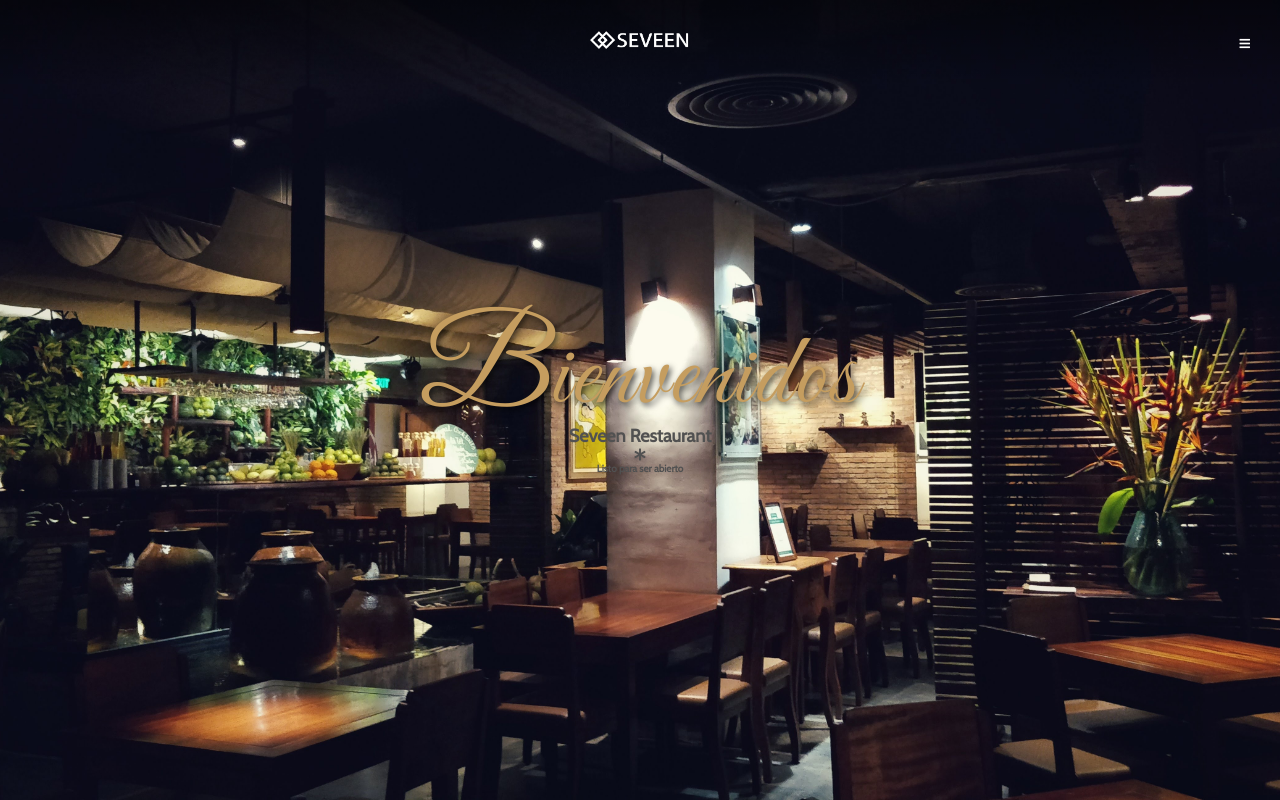
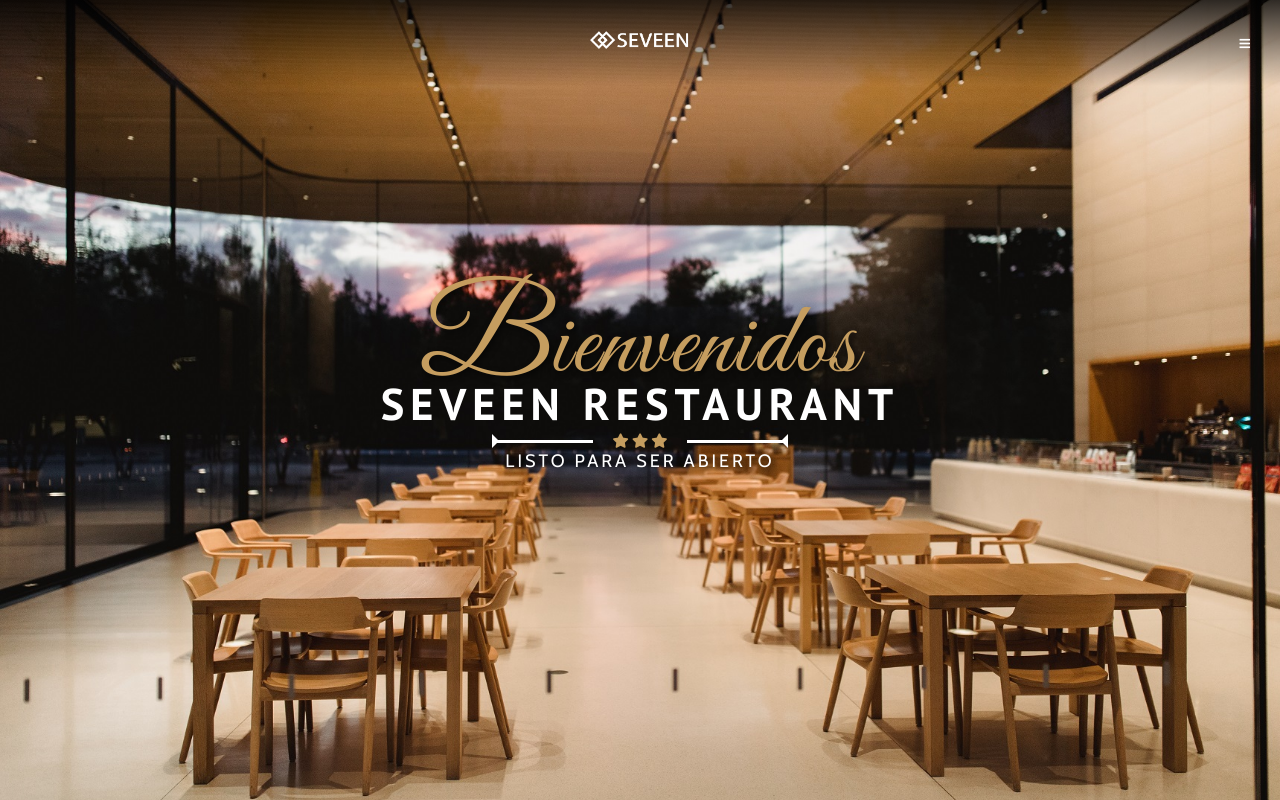
Before and after one commit to StyvenSoft/Seveen-restaurant, a plain HTML site: page index.html in a window 1280 px wide. Drawn offline with nearby package versions, Linux system fonts and the light colour scheme.

Commit message:
Subtitle headline

```diff
--- a/index.html
+++ b/index.html
@@ -36,8 +36,12 @@
             <h1 class="headline">Seveen Restaurant</h1>
             <div class="headline-description">
                 <div class="separator">
-                    <div class=".line-left"></div>
-                    <div class="asterisk"><i class="fas fa-asterisk"></i></div>
+                    <div class="line line-left"></div>
+                    <div class="star">
+                        <i class="fas fa-star"></i>
+                        <i class="fas fa-star"></i>
+                        <i class="fas fa-star"></i>
+                    </div>
                     <div class="line line-right"></div>
                 </div>
                 <div class="single-animation">
--- a/style.css
+++ b/style.css
@@ -46,7 +46,7 @@ p{
     position: absolute;
     top: 0; left: 0;
     z-index: 1;
-    background-image: linear-gradient(to bottom, rgba(0,0,0, .5), transparent);
+    background-image: linear-gradient(to bottom, rgba(0,0,0, .8), transparent);
 }
 .logo{
     width: 100px;
@@ -127,7 +127,7 @@ p{
 }
 .hero{
     width: 100%; height: 100vh;
-    background: url(./images/hero8.jpg) center no-repeat;
+    background: url(./images/hero1.jpg) center / cover;
     background-size: cover;
     display: flex;
     align-items: center;
@@ -139,11 +139,61 @@ p{
     font-family: var(--font-second);
     color: var(--second-color);
     font-weight: 100;
-    line-height: .8;
+    line-height: .5;
     letter-spacing: 2px;
-    text-shadow: 2px 3px 6px rgba(0,0,0,0.7);
+    text-shadow: 2px 3px 6px rgba(0, 0, 0, 0.5);
 }
 .first-letter{
     text-transform: uppercase;
     font-size: 10.3rem;
 }
+.headline{
+    color: var(--white-color);
+    font-size: 3.7rem;
+    font-family: var(--font-main);
+    text-transform: uppercase;
+    font-weight: 700;
+    letter-spacing: .5rem;
+}
+.separator{
+    display: flex;
+    align-items: center;
+    justify-content: center;
+}
+.line{
+    width: 100%;
+    max-width: 8.4rem;
+    height: .25rem;
+    background-color: var(--white-color);
+    position: relative;
+}
+.line-left::before,
+.line-right::before{
+    content: '';
+    position: absolute;
+    top: 50%;
+    transform: translateY(-50%);
+    border: .6rem solid transparent;
+}
+.line-right::before{
+    border-right-color: var(--white-color);
+    right: 0;
+}
+.line-left::before{
+    border-left-color: var(--white-color);
+    left: 0;
+}
+.star{
+    font-size: 1.2rem;
+    color: var(--second-color);
+    margin: 0 1.6rem;
+}
+.headline-description h5{
+    color: var(--white-color);
+    font-size: 1.5rem;
+    font-weight: 100;
+    text-transform: uppercase;
+    margin-bottom: 1.2rem;
+    letter-spacing: 3px;
+    text-shadow: 2px 3px 6px rgba(0, 0, 0, 0.8);
+}
```
Also changed, not shown: images/hero1.jpg (added).
